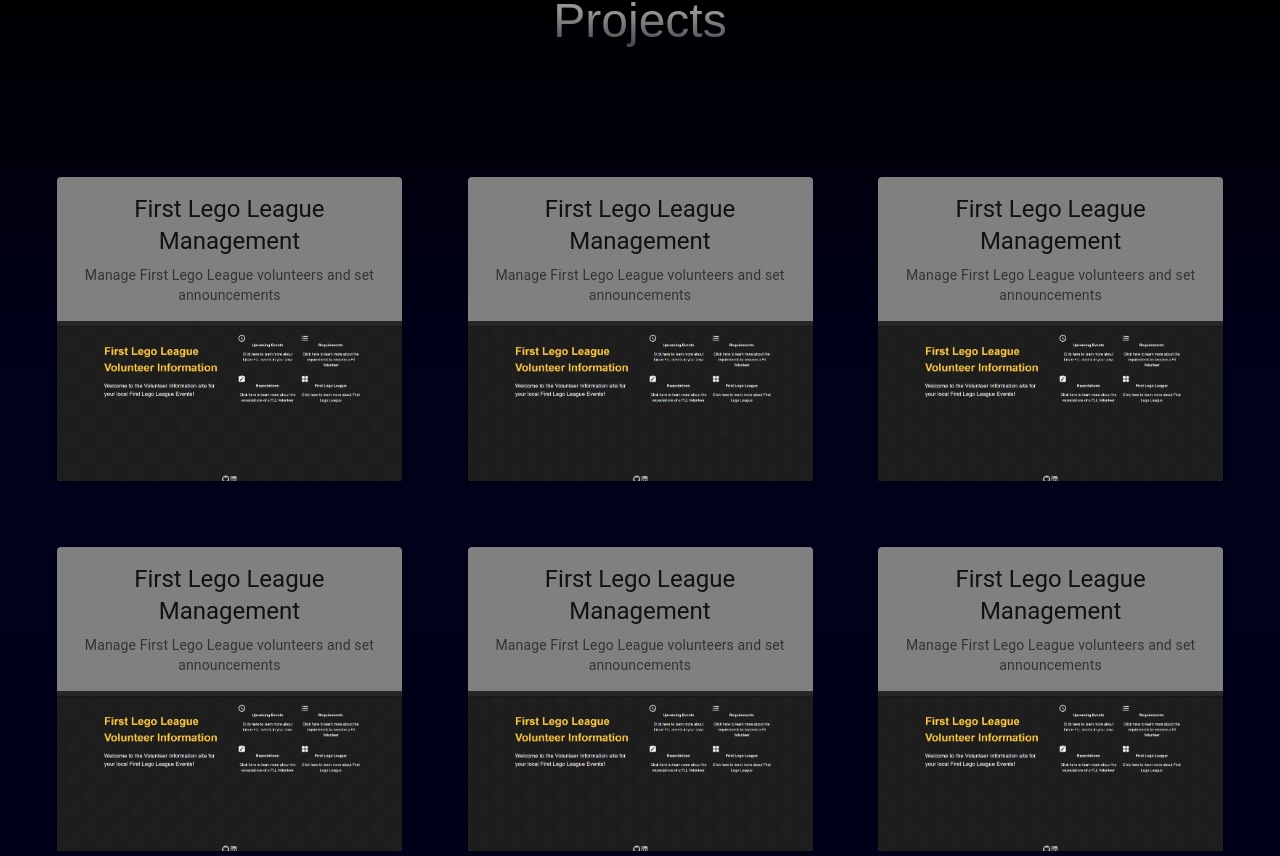
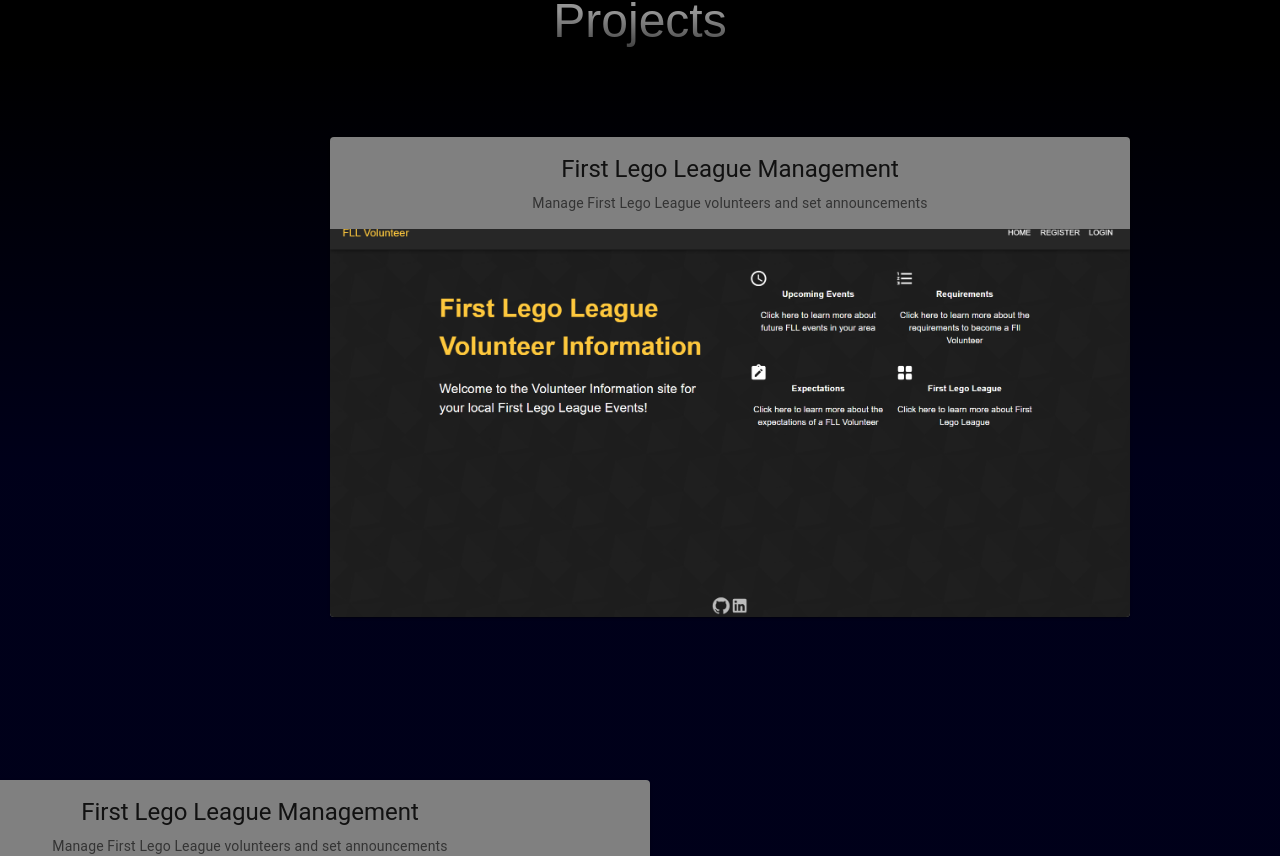
Before and after one commit to ProgramStuff/Web-Portfolio, a React (Vite) app in the folder Portfolio/: page / in a window 1280 px wide. Shown: the part 900-1756 px from the top of the page. Built offline with nearby package versions, Linux system fonts and the light colour scheme.

Commit message:
Create: Slide card animations

```diff
--- a/Portfolio/src/App.css
+++ b/Portfolio/src/App.css
@@ -40,27 +40,42 @@
 
 
 
-#card-container {
+/* #card-container {
   max-width: 100%;
   display: flex;
   flex-wrap: wrap;
   gap: 8.2vh;
   padding: 0%;
   margin: 15vh auto;
+} */
+
+/* .MuiCard-root:nth-of-type(3n+0){
+  margin-right: auto;
 }
+*/
 
-.MuiCard-root:nth-of-type(3n+0){
-  margin-right: auto;
+.MuiCard-root {
+  margin: 10vh auto;
+  width: 100vh;
+  height: 60vh;
+  overflow: visible;
+  position: absolute;
+  right: 200vh;
 }
 
 
-.MuiCard-root:nth-of-type(3n+1){
-  margin-left: auto;
-}
+/* .visible-card{
+  right: 260vh;
+ }
 
-.MuiCard-root {
-  flex: 0 0 calc(33.333% - 20px);
-  width: 50vh;
+ .visible-card:nth-of-type(2n){
+  top: 200vh;
+  right: 260vh;
+ } */
+
+.MuiCard-root:nth-of-type(2n){
+  top: 200vh;
+  right: 260vh;
 }
 
 /* Responsive styles */
--- a/Portfolio/src/Body.jsx
+++ b/Portfolio/src/Body.jsx
@@ -5,14 +5,15 @@ export default function Body(){
     return (
         <>
             <h3 class='section-title' id='projects'>Projects</h3>
-            <Container id='card-container'>
+            {/* <Container id='card-container'> */}
+                <ActionCard />
+                <ActionCard />
+                {/* <ActionCard />
                 <ActionCard />
                 <ActionCard />
                 <ActionCard />
-                <ActionCard />
-                <ActionCard />
-                <ActionCard />
-            </Container>
+                <ActionCard /> */}
+            {/* </Container> */}
         </>
     )
 }
--- a/Portfolio/src/assets/styles/Footer.css
+++ b/Portfolio/src/assets/styles/Footer.css
@@ -1,6 +1,6 @@
 .footer{
     background-color: black;
-    margin-top: 70vh;
+    margin-top: 200vh;
     padding: 50px 0 20px;
 }
 
--- a/Portfolio/src/components/ActionCard.jsx
+++ b/Portfolio/src/components/ActionCard.jsx
@@ -6,13 +6,60 @@ import Typography from '@mui/material/Typography';
 import Button from '@mui/material/Button';
 import CardActionArea from '@mui/material/CardActionArea';
 import CardActions from '@mui/material/CardActions';
+import anime from 'animejs/lib/anime.es.js';
 
 import FLLHomeImage from '../assets/images/FLL-home.png';
 
 
   export default function ActionAreaCard() {
+
+    // const [visibleCard, setVisibleCard] = React.useState("");
+
+
+//     async function scrollAnimation (element, rootMargin) {
+//       const [isVisible, setIsVisible] = React.useState(false);
+
+//       React.useEffect(() => {
+//         const current = element?.current;
+//         const observer = new IntersectionObserver(
+//           ([entry]) => {
+//             setIsVisible(entry.isIntersecting);
+//           },
+//           { rootMargin }
+//         );
+//         current && observer?.observe(current);
+
+//         return () => current && observer.unobserve(current);
+//       }, []);
+//       return isVisible;
+// };
+
+    // const triggerRef = React.useRef(null);
+    // const isVisible = scrollAnimation(triggerRef, "0px");
+
+    // React.useEffect(() => {
+    //   if (isVisible) {
+    //     console.log(isVisible);
+    //     setVisibleCard("visible-card");
+    //     slideCards(); // Trigger a function when the container is visible on view port
+    //   }
+    // }, [slideCards, isVisible]);
+
+    const slideCards = () => {
+      anime({
+        targets: '.project-cards',
+        easing: 'easeInOutExpo',
+        translateX: 1450,
+        duration: 600
+      });
+    }
+
+    React.useEffect(() => {
+      slideCards();
+    })
+
     return (
-      <Card sx={{ maxWidth: 345, background: 'gray' }}>
+      <Card className='project-cards' sx={{ background: 'gray' }}>
         <CardActionArea>
 
           <CardContent>
@@ -26,7 +73,7 @@ import FLLHomeImage from '../assets/images/FLL-home.png';
 
           <CardMedia
             component="img"
-            height="160"
+            height="390"
             image={FLLHomeImage}
             alt="Project image"
           />
```
